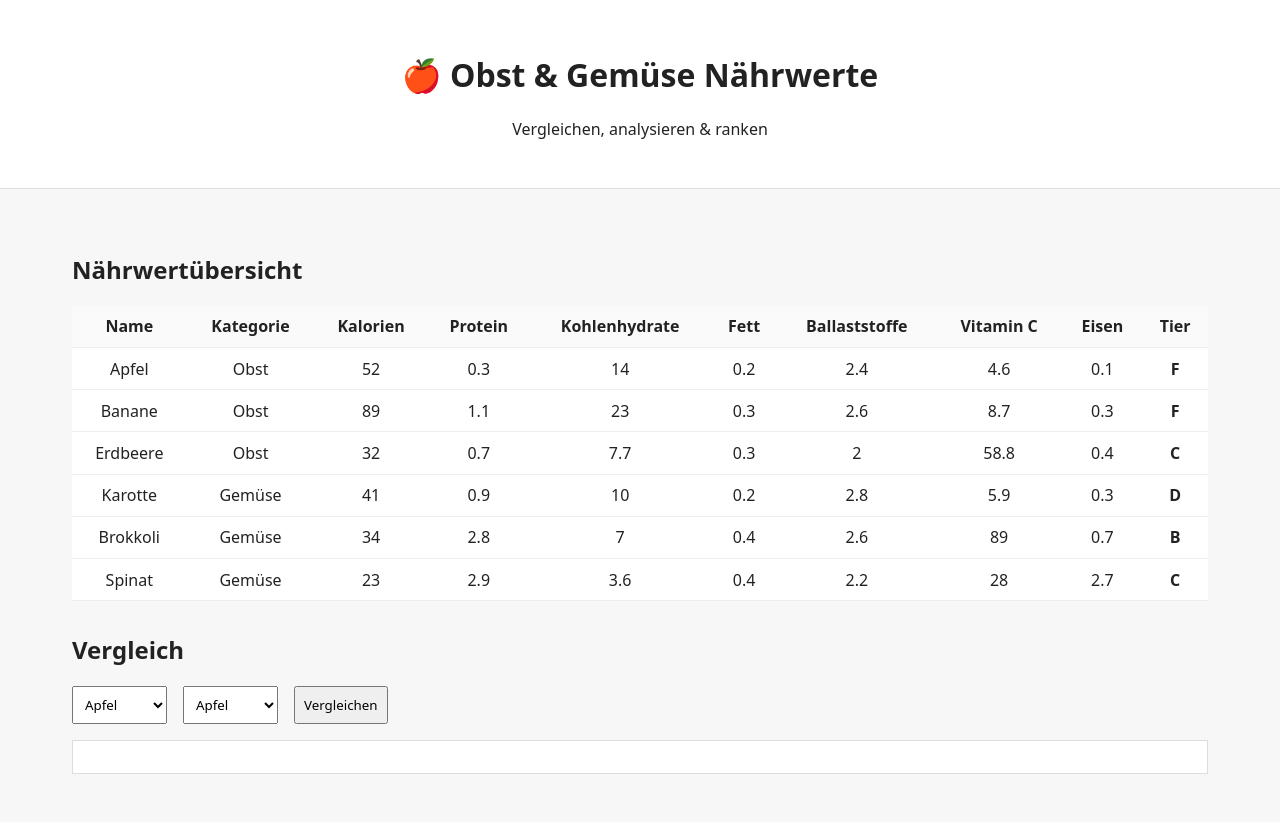
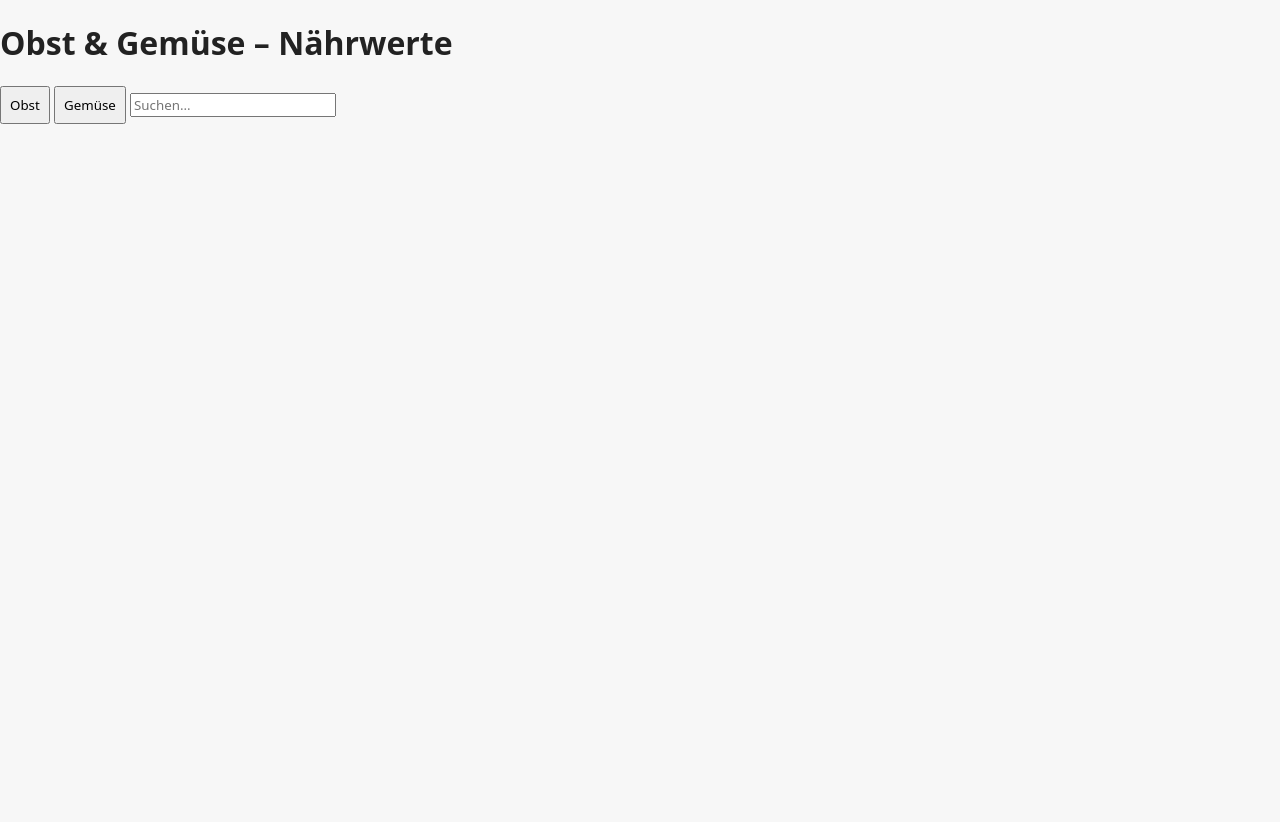
Before and after one commit to Faileby/everything-nutrition, a plain HTML site: page index.html in a window 1280 px wide. After the commit the page ends 800 px from the top, so only its background shows below. Drawn offline with Linux system fonts and the light colour scheme.

Commit message:
Update index.html

```diff
--- a/index.html
+++ b/index.html
@@ -1,56 +1,25 @@
 <!DOCTYPE html>
 <html lang="de">
 <head>
-    <meta charset="UTF-8">
-    <title>Obst & Gemüse Nährwerte</title>
-    <link rel="stylesheet" href="style.css">
+  <meta charset="UTF-8" />
+  <title>Obst & Gemüse – Nährwerte</title>
+  <link rel="stylesheet" href="style.css" />
 </head>
 <body>
 
-<header>
-    <h1>🍎 Obst & Gemüse Nährwerte</h1>
-    <p>Vergleichen, analysieren & ranken</p>
-</header>
+  <h1>Obst & Gemüse – Nährwerte</h1>
 
-<main>
+  <div class="controls">
+    <button id="btn-fruit">Obst</button>
+    <button id="btn-veg">Gemüse</button>
+    <input type="text" id="search" placeholder="Suchen..." />
+  </div>
 
-    <!-- Tabelle -->
-    <section>
-        <h2>Nährwertübersicht</h2>
-        <table id="nutritionTable">
-            <thead>
-                <tr>
-                    <th>Name</th>
-                    <th>Kategorie</th>
-                    <th>Kalorien</th>
-                    <th>Protein</th>
-                    <th>Kohlenhydrate</th>
-                    <th>Fett</th>
-                    <th>Ballaststoffe</th>
-                    <th>Vitamin C</th>
-                    <th>Eisen</th>
-                    <th>Tier</th>
-                </tr>
-            </thead>
-            <tbody>
-                <!-- Wird per JS gefüllt -->
-            </tbody>
-        </table>
-    </section>
+  <table id="nutrition-table">
+    <thead></thead>
+    <tbody></tbody>
+  </table>
 
-    <!-- Vergleich -->
-    <section>
-        <h2>Vergleich</h2>
-        <div class="compare-box">
-            <select id="compareA"></select>
-            <select id="compareB"></select>
-            <button onclick="compareItems()">Vergleichen</button>
-        </div>
-        <pre id="compareResult"></pre>
-    </section>
-
-</main>
-
-<script src="script.js"></script>
+  <script src="script.js"></script>
 </body>
 </html>
```
